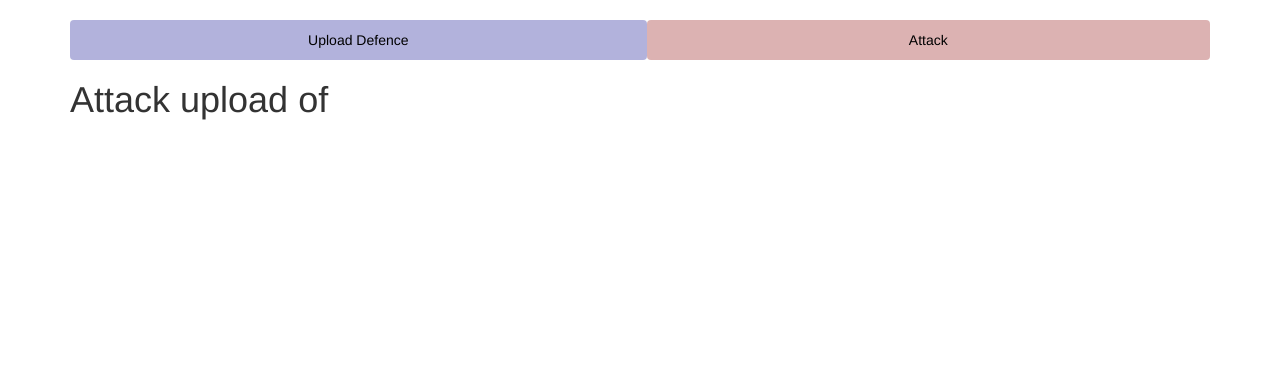
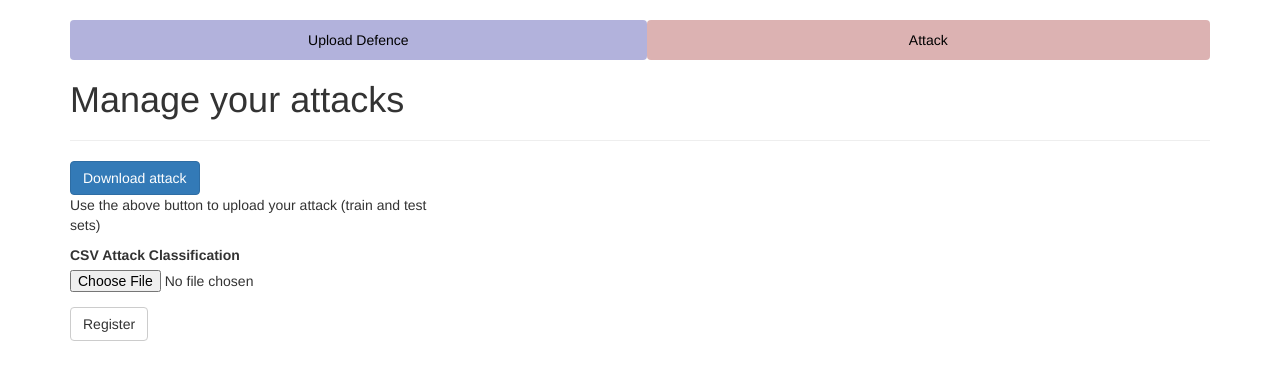
Before and after one commit to spring-epfl/spring22-TomDemont, a Flask app: template app/templates/attack.html in a window 1280 px wide. Shown: the part 52-432 px from the top of the page. Run offline with Flask 2, Linux system fonts and the light colour scheme; the template is opened without the code that fills it: values that come from a table or form of the project are taken from there, others are empty; some libraries are stand-ins or nearby versions.

Commit message:
create attack upload template

```diff
--- a/app/templates/attack.html
+++ b/app/templates/attack.html
@@ -1,6 +1,22 @@
 {% extends "base.html" %}
+{% import 'bootstrap/wtf.html' as wtf %}
 
 {% block app_content %}
-<h1>Attack upload of {{ user.username }}</h1>
 
+<h1>Manage your attacks</h1>
+<hr>
+<div class="row">
+    <div class="col-md-4">
+        <a href="{{ url_for('attack', download='True') }}" class="btn btn-primary">Download
+            attack</a>
+        <br>
+        <p>Use the above button to upload your attack (train and test sets)</p>
+    </div>
+</div>
+
+<div class="row">
+    <div class="col-md-4">
+        {{ wtf.quick_form(form) }}
+    </div>
+</div>
 {% endblock %}
```
